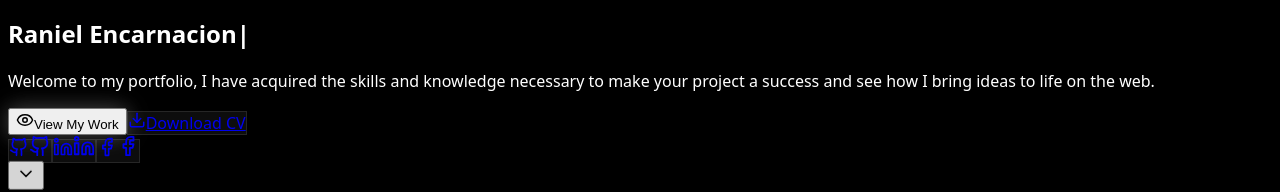
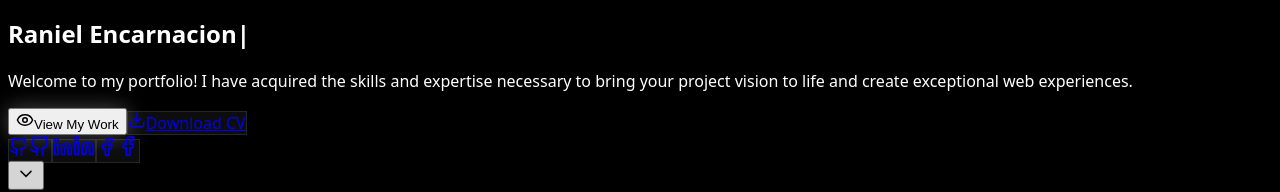
Before and after one commit to ranielencarnacion/ranielencarnacion.github.io, a React (Vite) app in the folder client/: page / in a window 1280 px wide. Shown: the part 425-617 px from the top of the page. Built offline with nearby package versions, Linux system fonts and the light colour scheme; a web font is replaced by a local one.

Commit message:
Update hero section welcome message for improved clarity

```diff
--- a/client/src/components/hero-section.tsx
+++ b/client/src/components/hero-section.tsx
@@ -70,7 +70,7 @@ export default function HeroSection() {
               isDarkMode ? 'text-white/60' : 'text-black/60'
             }`}
           >
-            Welcome to my portfolio, I have acquired the skills and knowledge necessary to make your project a success and see how I bring ideas to life on the web.
+            Welcome to my portfolio! I have acquired the skills and expertise necessary to bring your project vision to life and create exceptional web experiences.
           </motion.p>
         </div>
 
```
